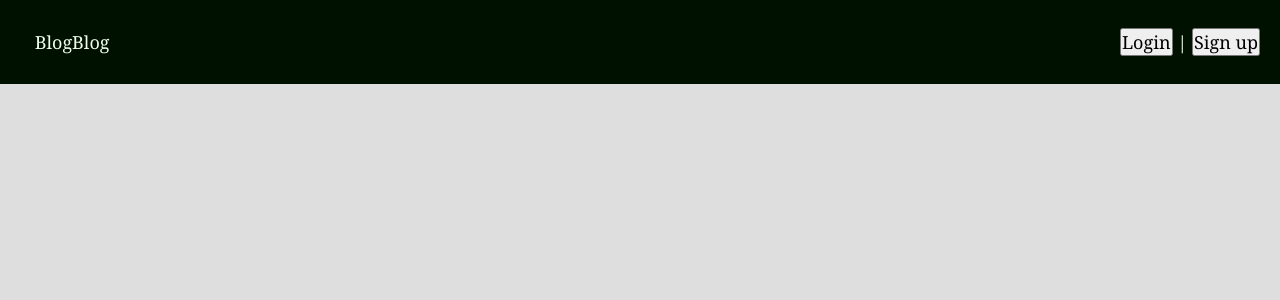
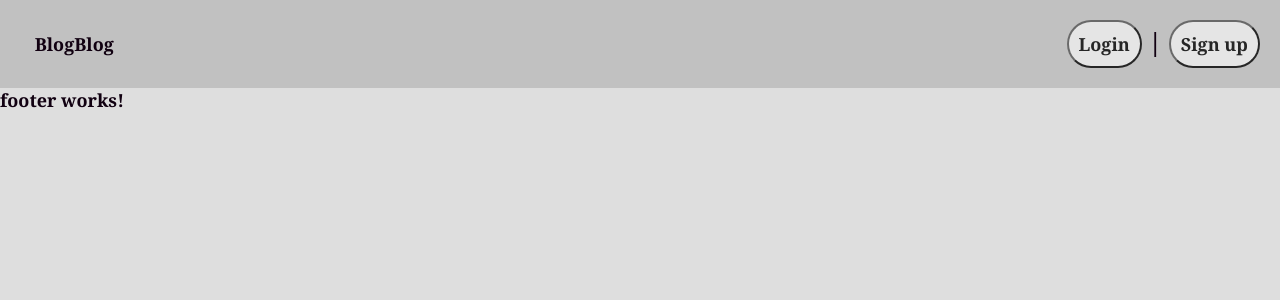
Before and after one commit to Marcel132/dashboard-app, an Angular app in the folder blog-app/: page / in a window 1280 px wide. Shown: the top 300 px of the page. Built offline with nearby package versions, Linux system fonts and the light colour scheme.

Commit message:
Add navigation and footer components

```diff
--- a/blog-app/src/app/app.component.css
+++ b/blog-app/src/app/app.component.css
@@ -1,11 +1,4 @@
-/* All variables are in 'styles.css' */
-
-.navigation {
-  color: var(--text-color-white);
+.container {
   width: 100%;
-  padding: 20px;
-  background-color: var(--bg-navigation);
+  min-height: 100vh;
 }
-.navigation_leftbar {
-  margin: 10px;
-}
--- a/blog-app/src/app/app.component.html
+++ b/blog-app/src/app/app.component.html
@@ -1,12 +1,6 @@
 <div class="container">
-  <nav class="navigation flex_center_spaceBetween">
-    <div class="navigation_leftbar">
-      <img src="" alt="" class="logo"> BlogBlog
-    </div>
-    <div class="navigation_rightbar">
-      <button id="login">Login</button>
-      <span> | </span>
-      <button id="signup">Sign up</button>
-    </div>
-  </nav>
+
+  <app-navigation></app-navigation>
+
+  <app-footer></app-footer>
 </div>
--- a/blog-app/src/app/app.component.ts
+++ b/blog-app/src/app/app.component.ts
@@ -1,13 +1,15 @@
 import { Component } from '@angular/core';
 import { CommonModule } from '@angular/common';
 import { RouterOutlet } from '@angular/router';
+import { NavigationComponent } from './components/navigation/navigation.component';
+import { FooterComponent } from './components/footer/footer.component'
 
 @Component({
   selector: 'app-root',
   standalone: true,
-  imports: [CommonModule, RouterOutlet],
+  imports: [CommonModule, RouterOutlet, NavigationComponent, FooterComponent],
   templateUrl: './app.component.html',
-  styleUrls: ['./app.component.css']
+  styleUrls: ['./app.component.css'],
 })
 export class AppComponent {
   title = 'blog-app';
--- /dev/null
+++ b/blog-app/src/app/components/footer/footer.component.html
@@ -0,0 +1 @@
+<p>footer works!</p>
--- /dev/null
+++ b/blog-app/src/app/components/navigation/navigation.component.css
@@ -0,0 +1,28 @@
+/* All variables are in 'styles.css' */
+
+.navigation {
+  color: var(--text-color-black);
+  width: 100%;
+  padding: 20px;
+  background-color: var(--bg-navigation);
+}
+.navigation_leftbar {
+  margin: 10px;
+}
+
+.navigation_rightbar span{
+  font-size: 25px;
+}
+
+.navigation_buttons {
+  padding: 10px;
+  border-radius: 30px;
+  opacity: 0.8;
+  cursor: pointer;
+}
+.navigation_buttons:hover {
+  opacity: 1;
+  transition: .5s;
+  background-color: var(--text-color-black);
+  color: var(--bg-navigation)
+}
--- /dev/null
+++ b/blog-app/src/app/components/navigation/navigation.component.html
@@ -0,0 +1,13 @@
+  <nav class="navigation flex_center_spaceBetween">
+    <div class="navigation_leftbar">
+      <img src="" alt="" class="logo"> BlogBlog
+    </div>
+    <div class="navigation_centerbar">
+
+    </div>
+    <div class="navigation_rightbar">
+      <button class="navigation_buttons" id="login">Login</button>
+      <span> | </span>
+      <button class="navigation_buttons" id="signup">Sign up</button>
+    </div>
+  </nav>
--- a/blog-app/src/styles.css
+++ b/blog-app/src/styles.css
@@ -3,7 +3,7 @@
   --text-color-white: #efe;
   --text-color-black: #101;
   --bg-body: #dedede;
-  --bg-navigation: #010;
+  --bg-navigation: #c1c1c1;
 }
 
 * {
@@ -11,6 +11,7 @@
   padding: 0;
   font-size: 18px;
   font-family: Georgia, 'Times New Roman', Times, serif;
+  font-weight: 600;
   box-sizing: border-box;
 }
 body {
@@ -20,7 +21,7 @@ body {
 
 /* ----- CLASSES ----- */
 /* The first word defines how to display the element */
-/* The second word defines the align-itmes or the align content value */
+/* The second word defines the align-itmes value */
 /* The third word defines the justify-content value */
 /* The fourth word defines the direction of element */
 
```
Also changed, not shown: blog-app/src/app/components/footer/footer.component.ts (added, +13 -0 lines), blog-app/src/app/components/navigation/navigation.component.ts (added, +11 -0 lines), blog-app/src/app/components/footer/footer.component.css (added), 2 other files (tests, documents, lock files or other folders).
